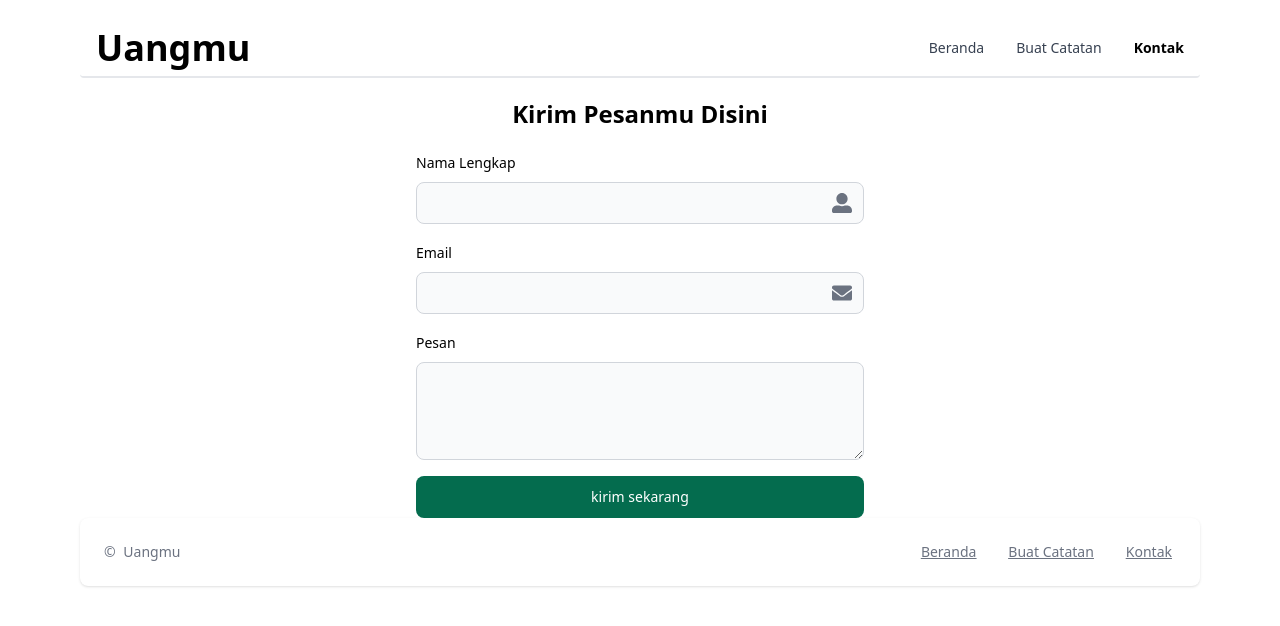
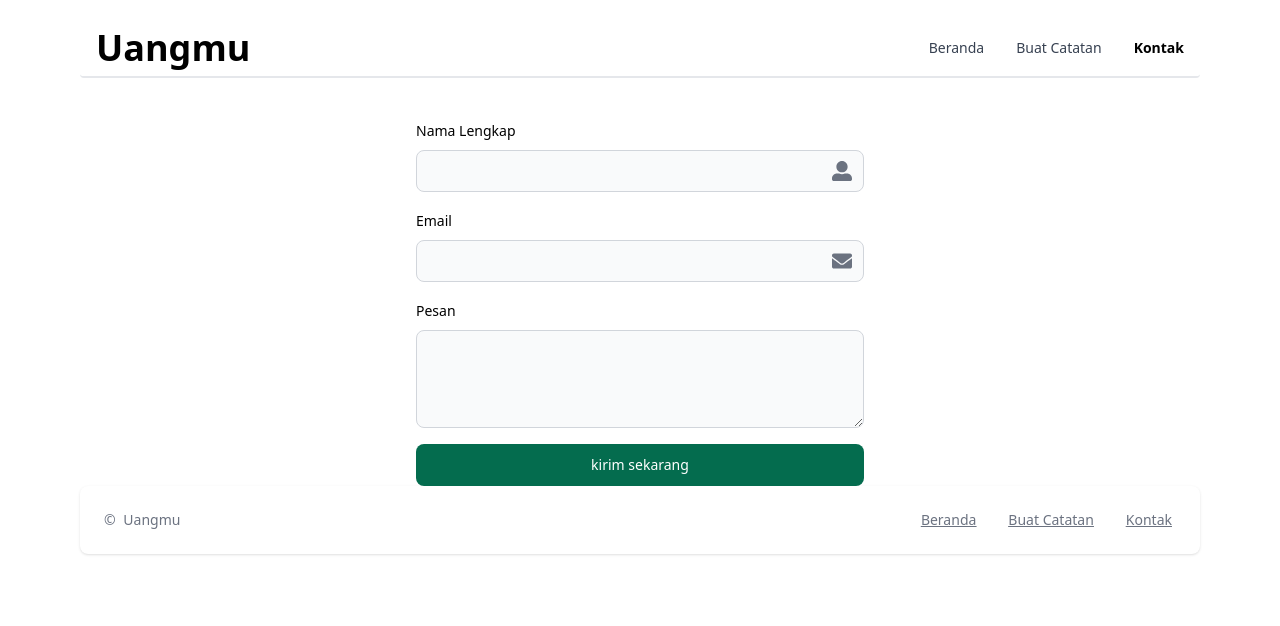
Before and after one commit to Anugerah20/Uangmu, a React (Vite) app: page /contact in a window 1280 px wide. Shown: the top 626 px of the page. Built offline with nearby package versions, Linux system fonts and the light colour scheme.

Commit message:
updated clear formik contact

```diff
--- a/src/pages/Contact.jsx
+++ b/src/pages/Contact.jsx
@@ -37,9 +37,9 @@ const Contact = () => {
      return (
           <>
                <Navigation />
-               <h1 className="text-2xl font-bold text-center">Kirim Pesanmu Disini</h1>
+               {/* <h1 className="text-2xl mt-5 font-bold text-center">Kirim Pesanmu Disini</h1> */}
                {/* START: KONTAK */}
-               <form onSubmit={formik.handleSubmit} className="flex flex-col gap-4 mx-auto w-4/5 sm:max-w-md mt-5">
+               <form onSubmit={formik.handleSubmit} className="flex flex-col gap-4 mx-auto w-4/5 sm:max-w-md mt-10">
                     <div>
 
                          <div className="mb-2 block">
```
